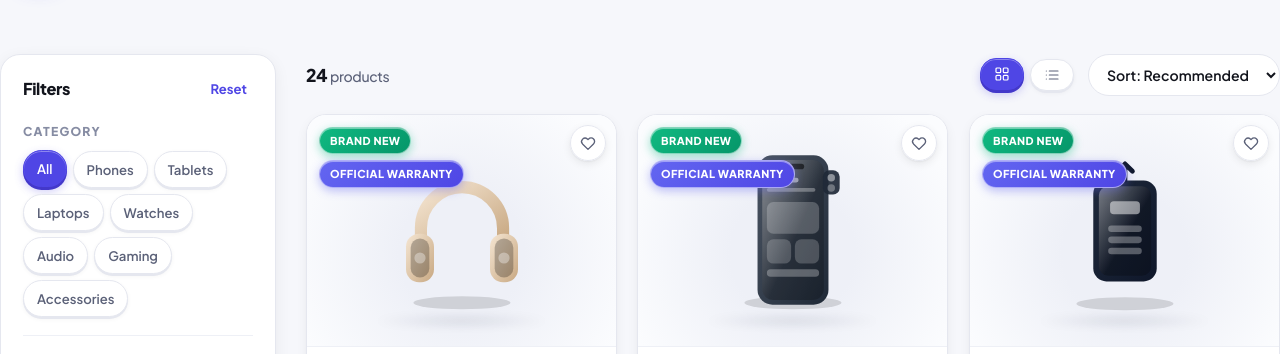
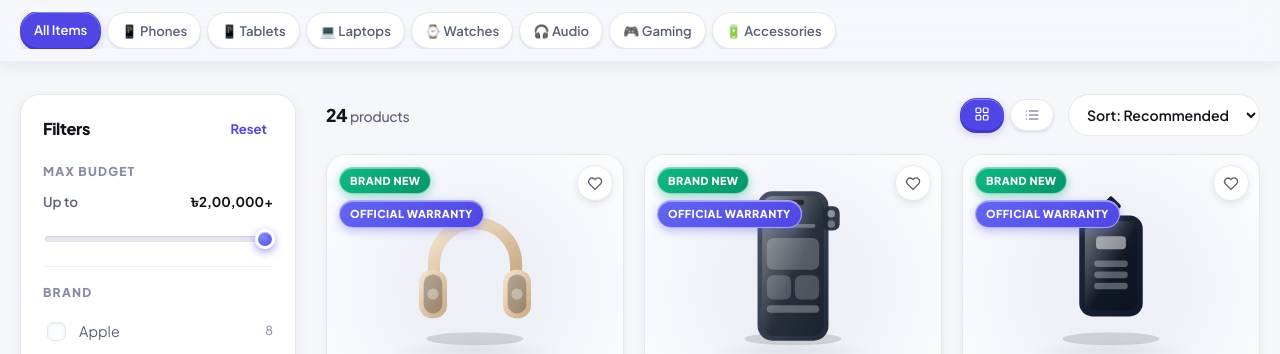
Before and after one commit to Fuad2e3/Mobile-Gallery, a website: page assets/categories.html in a window 1280 px wide. Shown: the part 112-466 px from the top of the page. Drawn offline with Linux system fonts and the light colour scheme; no server answers.

Commit message:
feat: add sticky frozen horizontal category filter bar at top of categories.html page

```diff
--- a/assets/categories.html
+++ b/assets/categories.html
@@ -76,13 +76,29 @@
 
 <main>
 
+<!-- ════════════════════════════════ Sticky Horizontal Category Bar ══ -->
+<div class="sticky-cat-bar" id="stickyCatBar">
+  <div class="wrap">
+    <div class="sticky-cat-inner">
+      <div class="seg seg--cat-bar" id="catSeg">
+        <button class="is-on" data-cat="all">All Items</button>
+        <button data-cat="phone">📱 Phones</button>
+        <button data-cat="tablet">📱 Tablets</button>
+        <button data-cat="laptop">💻 Laptops</button>
+        <button data-cat="watch">⌚ Watches</button>
+        <button data-cat="audio">🎧 Audio</button>
+        <button data-cat="gaming">🎮 Gaming</button>
+        <button data-cat="accessory">🔋 Accessories</button>
+      </div>
+    </div>
+  </div>
+</div>
 
 <!-- ══════════════════════════════════════════════════════════ browse ══ -->
 <section class="section" id="browse" style="padding-top:20px">
   <div class="wrap">
-    <div class="section-head reveal" style="justify-content:flex-end">
-      <button class="btn btn--ghost filter-toggle" id="filterToggle" data-icon="filter">Filters</button>
-    </div>
+    <div class="section-head reveal" style="justify-content:flex-end;margin-bottom:12px">
+      <button class="btn btn--ghost filter-toggle" id="filterToggle" data-icon="filter">More Filters</button>
     </div>
 
     <div class="browse">
@@ -93,20 +109,6 @@
           <div style="display:flex;align-items:center;gap:10px">
             <button class="link-btn" id="resetFilters">Reset</button>
             <button class="icon-btn filters__mobile-close" id="filterClose" aria-label="Close filters" data-icon="close" style="width:34px;height:34px"></button>
-          </div>
-        </div>
-
-        <div class="fgroup">
-          <h4>Category</h4>
-          <div class="seg" id="catSeg">
-            <button class="is-on" data-cat="all">All</button>
-            <button data-cat="phone">Phones</button>
-            <button data-cat="tablet">Tablets</button>
-            <button data-cat="laptop">Laptops</button>
-            <button data-cat="watch">Watches</button>
-            <button data-cat="audio">Audio</button>
-            <button data-cat="gaming">Gaming</button>
-            <button data-cat="accessory">Accessories</button>
           </div>
         </div>
 
--- a/assets/css/style.css
+++ b/assets/css/style.css
@@ -978,6 +978,43 @@
   transition: transform .12s var(--ease);
 }
 .link-btn:hover { text-decoration: underline; transform: translate3d(0, -1px, 0); }
+
+/* ════════════════════════════════════════════ Sticky Horizontal Category Bar ══ */
+.sticky-cat-bar {
+  position: sticky;
+  top: var(--header-h);
+  z-index: 90;
+  background: var(--bg-body);
+  backdrop-filter: blur(16px);
+  -webkit-backdrop-filter: blur(16px);
+  border-bottom: 1px solid var(--line-soft);
+  padding: 12px 0;
+  box-shadow: 0 4px 18px rgba(0, 0, 0, 0.08);
+}
+.sticky-cat-inner {
+  display: flex;
+  align-items: center;
+  gap: 12px;
+  overflow-x: auto;
+  scrollbar-width: none;
+  -ms-overflow-style: none;
+}
+.sticky-cat-inner::-webkit-scrollbar {
+  display: none;
+}
+.seg--cat-bar {
+  display: flex;
+  gap: 8px;
+  flex-wrap: nowrap;
+}
+.seg--cat-bar button {
+  white-space: nowrap;
+  padding: 8px 18px;
+  font-size: .88rem;
+  font-weight: 700;
+  border-radius: 99px;
+  flex-shrink: 0;
+}
 
 .fgroup { padding: 18px 0; border-bottom: 1px solid var(--line-soft); }
 .fgroup:last-child { border-bottom: 0; padding-bottom: 4px; }
```
Also changed, not shown: docs/TASKS.md (+2 -1 lines).
